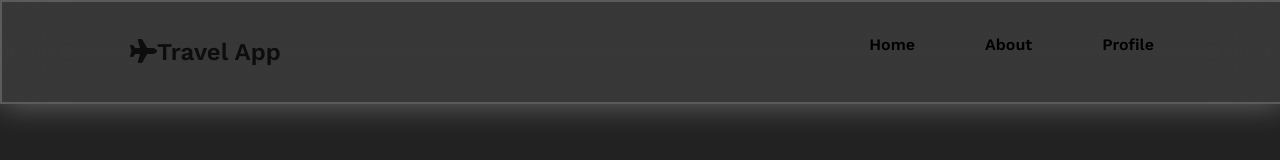
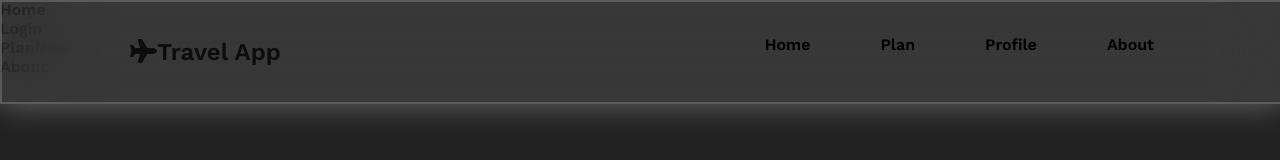
Before and after one commit to Wanjirumbuthia/Travel-Plan-Project, a React (Create React App) app in the folder client/: page /app in a window 1280 px wide. Shown: the top 160 px of the page. Built offline with nearby package versions, Linux system fonts and the light colour scheme.

Commit message:
Progress

```diff
--- a/client/src/components/App.jsx
+++ b/client/src/components/App.jsx
@@ -11,12 +11,12 @@ function App() {
   return (
     <>
       <Navbar />
-      {/* <div>
+      <div>
         <section><Home /></section>
         <section><Login /></section>
         <section><PlanNow /></section>
         <section><About /></section>
-      </div> */}
+      </div>
     </>
   );
 }
--- a/client/src/components/Layout/Navbar.jsx
+++ b/client/src/components/Layout/Navbar.jsx
@@ -14,8 +14,12 @@ function Navbar() {
         <nav>
           <ul>
             <li> Home </li>
+            <li>Plan</li>
+            <li>Profile </li>
             <li>About </li>
-            <li>Profile </li>
+
+
+
 
           </ul>
         </nav>
```
